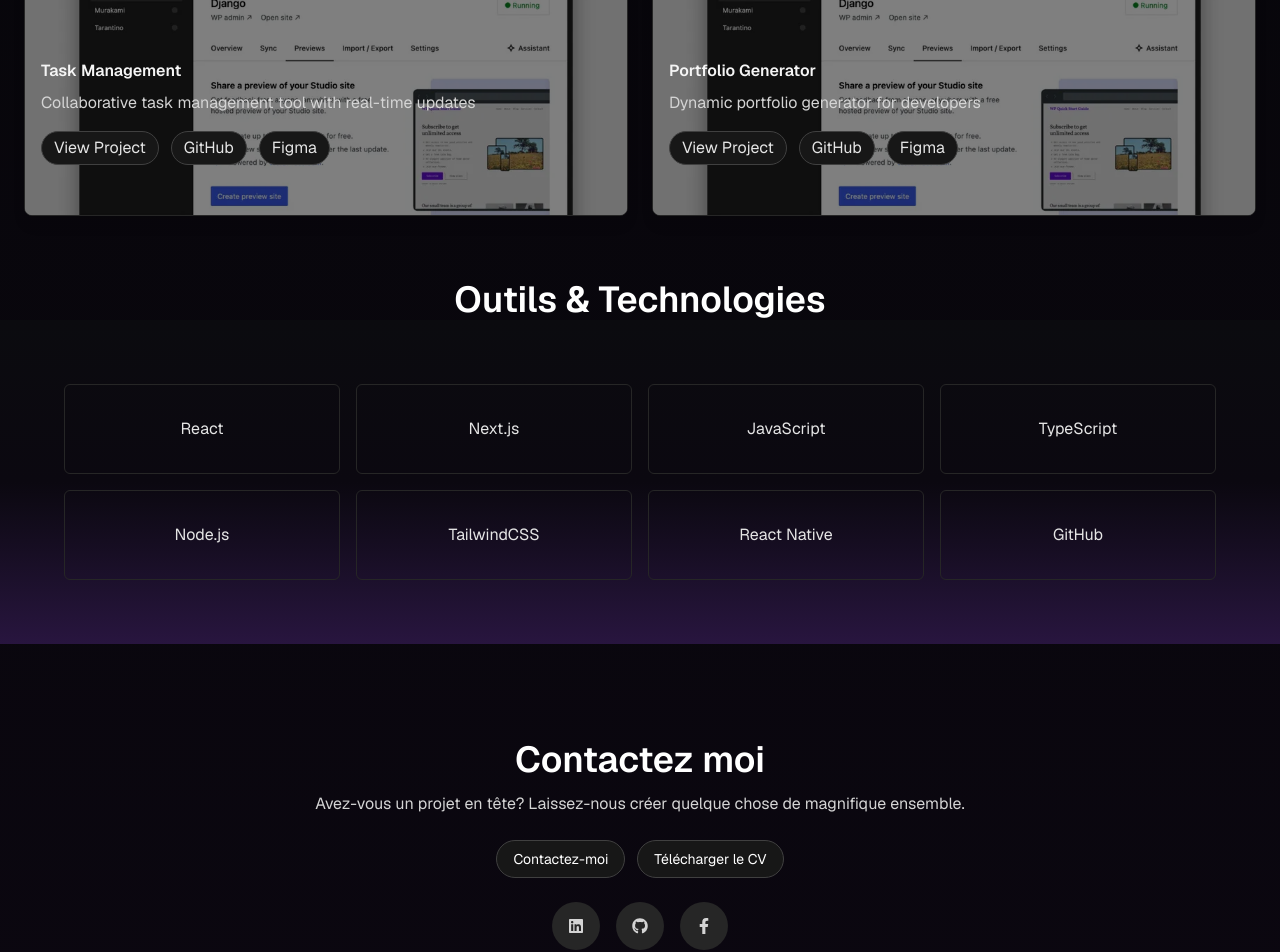
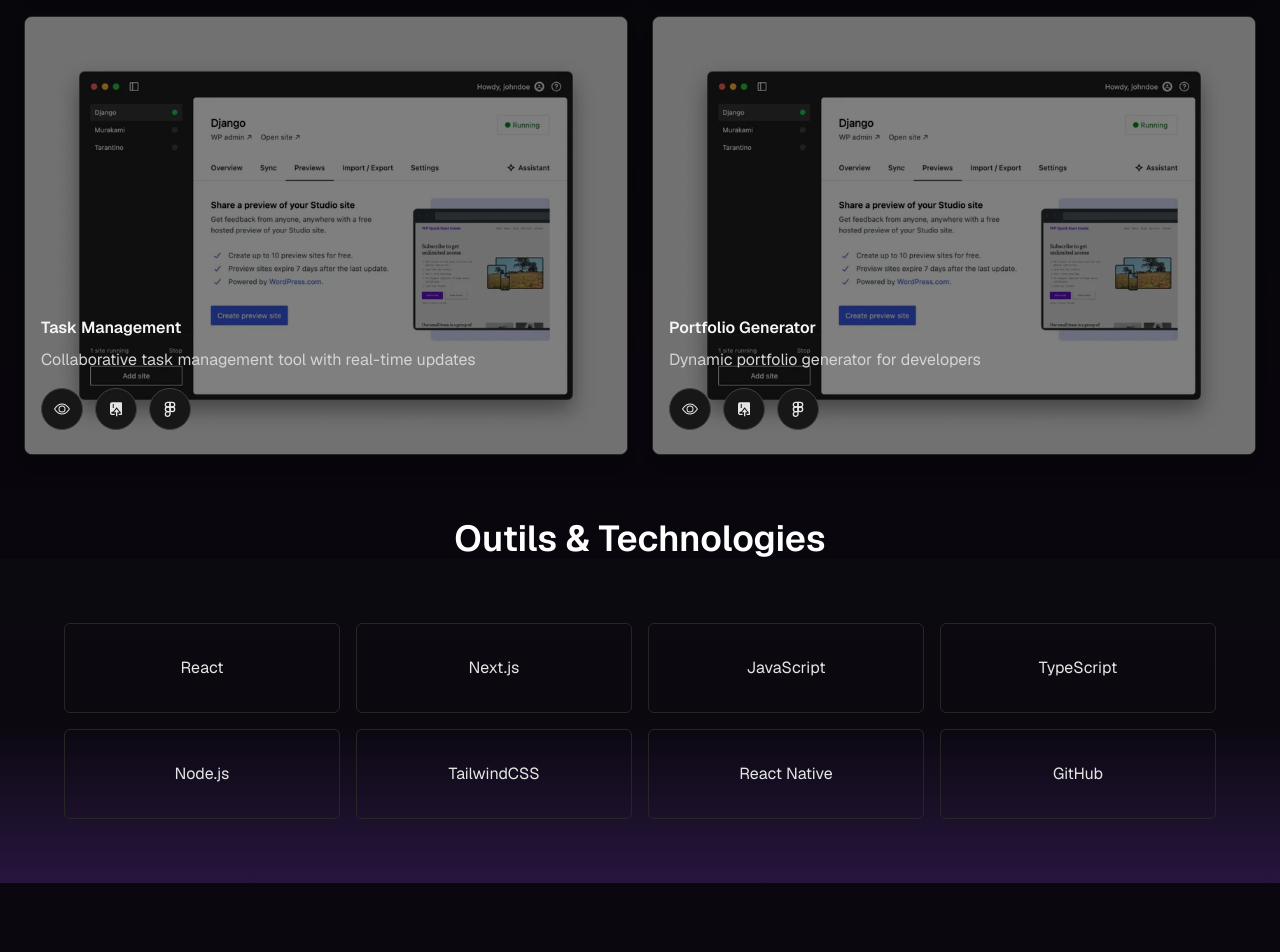
Before and after one commit to ines-abike/portfolio, a Next.js app: page / in a window 1280 px wide. Shown: the part 1400-2352 px from the top of the page. Built offline with nearby package versions, Linux system fonts and the light colour scheme.

Commit message:
feact: enhanced ui

```diff
--- a/app/page.tsx
+++ b/app/page.tsx
@@ -1,9 +1,10 @@
 import Link from "next/link";
 import React from "react";
 import Image from "next/image";
-import { FaFacebookF } from "react-icons/fa";
-import { FaGithub } from "react-icons/fa";
-import { FaLinkedin } from "react-icons/fa";
+import { FaFacebookF, FaGithub, FaLinkedin } from "react-icons/fa";
+import { BsEye } from "react-icons/bs";
+import { RiGitRepositoryCommitsFill } from "react-icons/ri";
+import { FiFigma } from "react-icons/fi";
 const projects = [
   {
     title: "E-Commerce Platform",
@@ -52,7 +53,7 @@
 
 function ProjectCard({ title, desc, demo, github, figma, preview }: { title: string; desc: string; demo: string; github: string, figma: string, preview: string }) {
   return (
-    <div className="group h-80 relative rounded-lg overflow-hidden shadow-lg bg-gradient-to-tr from-[#0b0b0f] via-[#0b0810] to-[#0b0710] border border-neutral-800">
+    <div className="group relative rounded-lg overflow-hidden shadow-lg bg-gradient-to-tr from-[#0b0b0f] via-[#0b0810] to-[#0b0710] border border-neutral-800">
       <div className="group inset-0 relative bg-[linear-gradient(135deg,#0f0f13_0%,#0b0710_40%,#111015_100%)]/">
         <Image
           src={preview}
@@ -60,15 +61,15 @@
           width={500}
           height={500}
           className="w-full h-full object-cover group-hover:scale-105 transition-all duration-300" />
-        <div className="bg-black/50 h-full w-full inset-0 absolute flex items-center">
+        <div className="bg-black/50 h-full w-full inset-0 absolute flex items-end justify-start">
           <div className="p-4 pb-6">
             <h3 className="font-semibold text-neutral-100">{title}</h3>
             <p className="text-neutral-300 mt-2">{desc}</p>
 
             <div className="mt-4 flex gap-3">
-              <Link href={demo} className="px-3 py-1 rounded-full bg-neutral-900 border border-neutral-700 text-neutral-200">View Project</Link>
-              <Link href={github} className="px-3 py-1 rounded-full bg-neutral-900 border border-neutral-700 text-neutral-200">GitHub</Link>
-              <Link href={figma} className="px-3 py-1 rounded-full bg-neutral-900 border border-neutral-700 text-neutral-200">Figma</Link>
+              <Link href={demo} className="p-3 rounded-full bg-neutral-900 border border-neutral-700 text-neutral-200"><BsEye /></Link>
+              <Link href={github} className="p-3 rounded-full bg-neutral-900 border border-neutral-700 text-neutral-200"><RiGitRepositoryCommitsFill /></Link>
+              <Link href={figma} className="p-3 rounded-full bg-neutral-900 border border-neutral-700 text-neutral-200"><FiFigma /></Link>
             </div>
           </div>
         </div>
@@ -115,7 +116,7 @@
 
         <h2 className=" text-center text-white text-4xl font-semibold">Outils & Technologies</h2>
 
-        <div className="grid grid-cols-2 md:grid-cols-4 gap-4 mx-auto p-16 bg-gradient-to-b from-[#0b0b0f] via-[#0b0810] to-[#28153f]">
+        <div className="grid grid-cols-2 md:grid-cols-4 gap-4 mx-auto lg:p-16 md:p-10 p-6 bg-gradient-to-b from-[#0b0b0f] via-[#0b0810] to-[#28153f]">
           {skills.map((s) => (
             <div key={s} className="text-center py-8 rounded-md bg-transparent hover:bg-slate-50/10 transition-all duration-300 border border-neutral-800 text-neutral-200">
               {s}
@@ -123,7 +124,7 @@
           ))}
         </div>
       </section>
-      <footer className="mt-8 pb-16 text-center">
+      <footer className="mt-8 pb-16 text-center p-6">
         <h2 className="text-white text-4xl font-semibold">Contactez moi</h2>
         <p className="text-neutral-300 mt-3">Avez-vous un projet en tête? Laissez-nous créer quelque chose de magnifique ensemble.</p>
 
```
